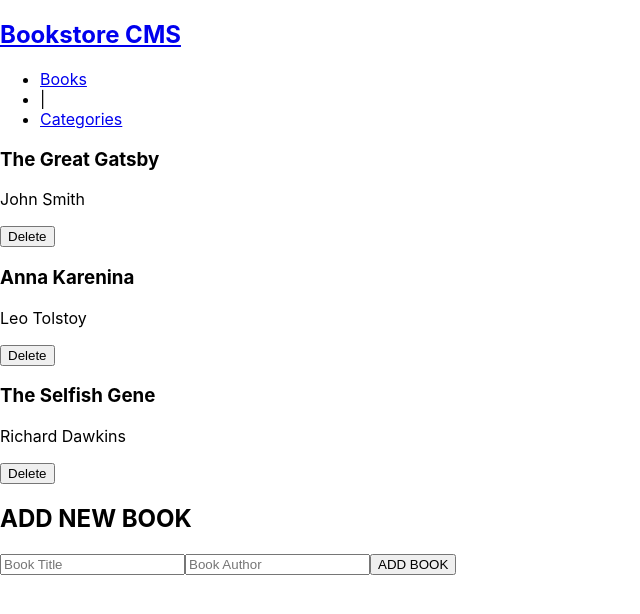
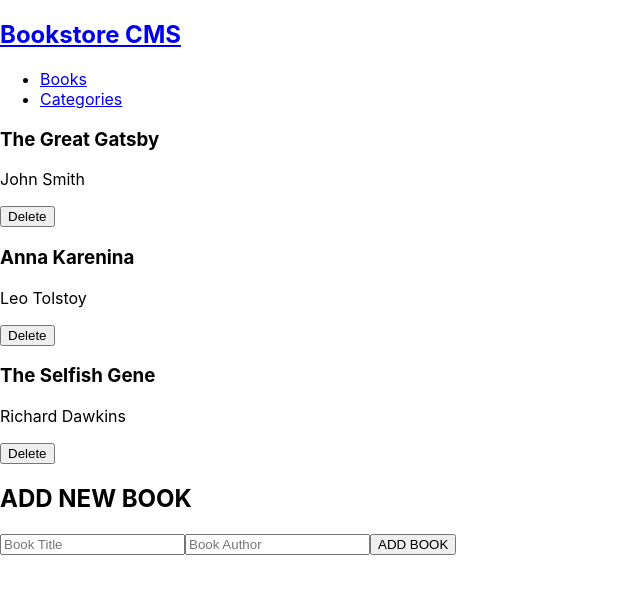
Before and after one commit to Mahdi-Niazi/BookStore, a React (Create React App) app: page / in a window 1280 px wide. Shown: the top 614 px of the page, without its empty margins (0-640 px from the left). Built offline with nearby package versions, Linux system fonts and the light colour scheme.

Commit message:
Remove extra li Fix delete functionality

```diff
--- a/src/components/BookForm.js
+++ b/src/components/BookForm.js
@@ -12,7 +12,7 @@ const BookForm = () => {
   const handleSubmit = (e) => {
     e.preventDefault();
     const data = {
-      id: uuidv4(),
+      item_id: uuidv4(),
       title,
       author,
       category: 'Fiction',
--- a/src/components/Navigation.js
+++ b/src/components/Navigation.js
@@ -12,7 +12,6 @@ const Navigation = () => (
       <li>
         <Link to="/">Books</Link>
       </li>
-      <li>|</li>
       <li>
         <Link to="/bookstore-cms/categories">Categories</Link>
       </li>
```
